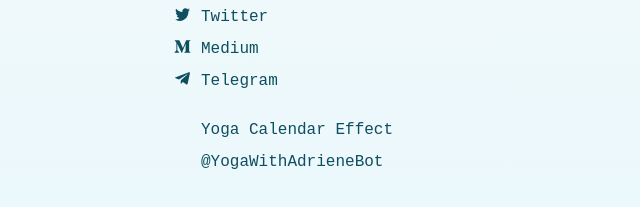
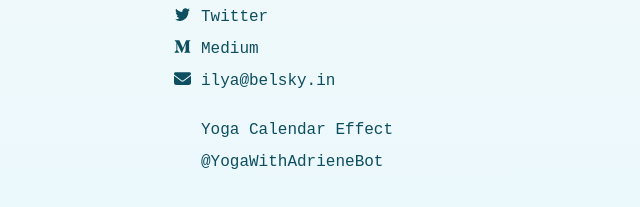
Before and after one commit to oluckyman/belsky-in, a website: page index.html in a window 1280 px wide. Shown: the part 199-406 px from the top of the page, 0-640 px from the left. Drawn offline with Linux system fonts and the light colour scheme; a web font is replaced by a local one.

Commit message:
Replace Telegram with Email

```diff
--- a/index.html
+++ b/index.html
@@ -136,9 +136,12 @@
             </a>
         </li>
         <li>
-            <a href="https://t.me/oluckyman" title="Drop me a line on Telegram">
-                <svg role="img" viewBox="0 0 448 512" class="icon" area-label="Telegram" width="14" height="16"><path fill="currentColor" d="M446.7 98.6l-67.6 318.8c-5.1 22.5-18.4 28.1-37.3 17.5l-103-75.9-49.7 47.8c-5.5 5.5-10.1 10.1-20.7 10.1l7.4-104.9 190.9-172.5c8.3-7.4-1.8-11.5-12.9-4.1L117.8 284 16.2 252.2c-22.1-6.9-22.5-22.1 4.6-32.7L418.2 66.4c18.4-6.9 34.5 4.1 28.5 32.2z"></path></svg>
-                <span>Telegram</span>
+            <a href="mailto:ilya@belsky.in" title="Drop me a line on email">
+                <svg role="img" viewBox="0 0 512 512" class="icon" area-label="Email" width="16" height="16">
+                    <!--! Font Awesome Pro 6.2.0 by @fontawesome - https://fontawesome.com License - https://fontawesome.com/license (Commercial License) Copyright 2022 Fonticons, Inc. -->
+                    <path fill="currentColor" d="M48 64C21.5 64 0 85.5 0 112c0 15.1 7.1 29.3 19.2 38.4L236.8 313.6c11.4 8.5 27 8.5 38.4 0L492.8 150.4c12.1-9.1 19.2-23.3 19.2-38.4c0-26.5-21.5-48-48-48H48zM0 176V384c0 35.3 28.7 64 64 64H448c35.3 0 64-28.7 64-64V176L294.4 339.2c-22.8 17.1-54 17.1-76.8 0L0 176z" />
+                </svg>
+                <span>ilya@belsky.in</span>
             </a>
         </li>
         <div class="hr"></div>
```
